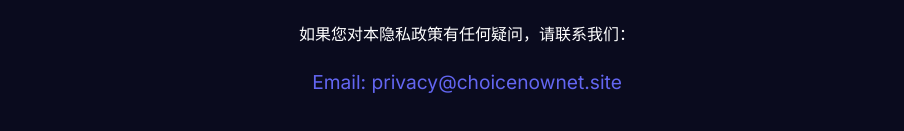
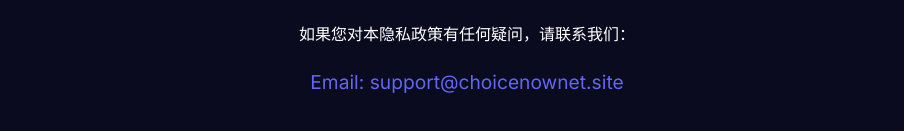
Before and after one commit to and80506/choicenownet-site, a Next.js app: page /privacy in a window 1280 px wide. Shown: the part 2309-2440 px from the top of the page, without its empty margins (173-1077 px from the left). Built offline with nearby package versions, Linux system fonts and the light colour scheme.

Commit message:
docs: update privacy policy content in privacy page

```diff
--- a/src/app/privacy/page.tsx
+++ b/src/app/privacy/page.tsx
@@ -114,7 +114,7 @@ export default function PrivacyPage() {
           <h2 style={{ color: 'white', marginBottom: '1.5rem' }}>联系我们</h2>
           <p>如果您对本隐私政策有任何疑问，请联系我们：</p>
           <p style={{ marginTop: '1rem', fontSize: '1.2rem', color: 'var(--primary)' }}>
-            Email: <a href="mailto:support@choicenownet.site">privacy@choicenownet.site</a>
+            Email: <a href="mailto:support@choicenownet.site">support@choicenownet.site</a>
           </p>
         </footer>
       </div>
```
